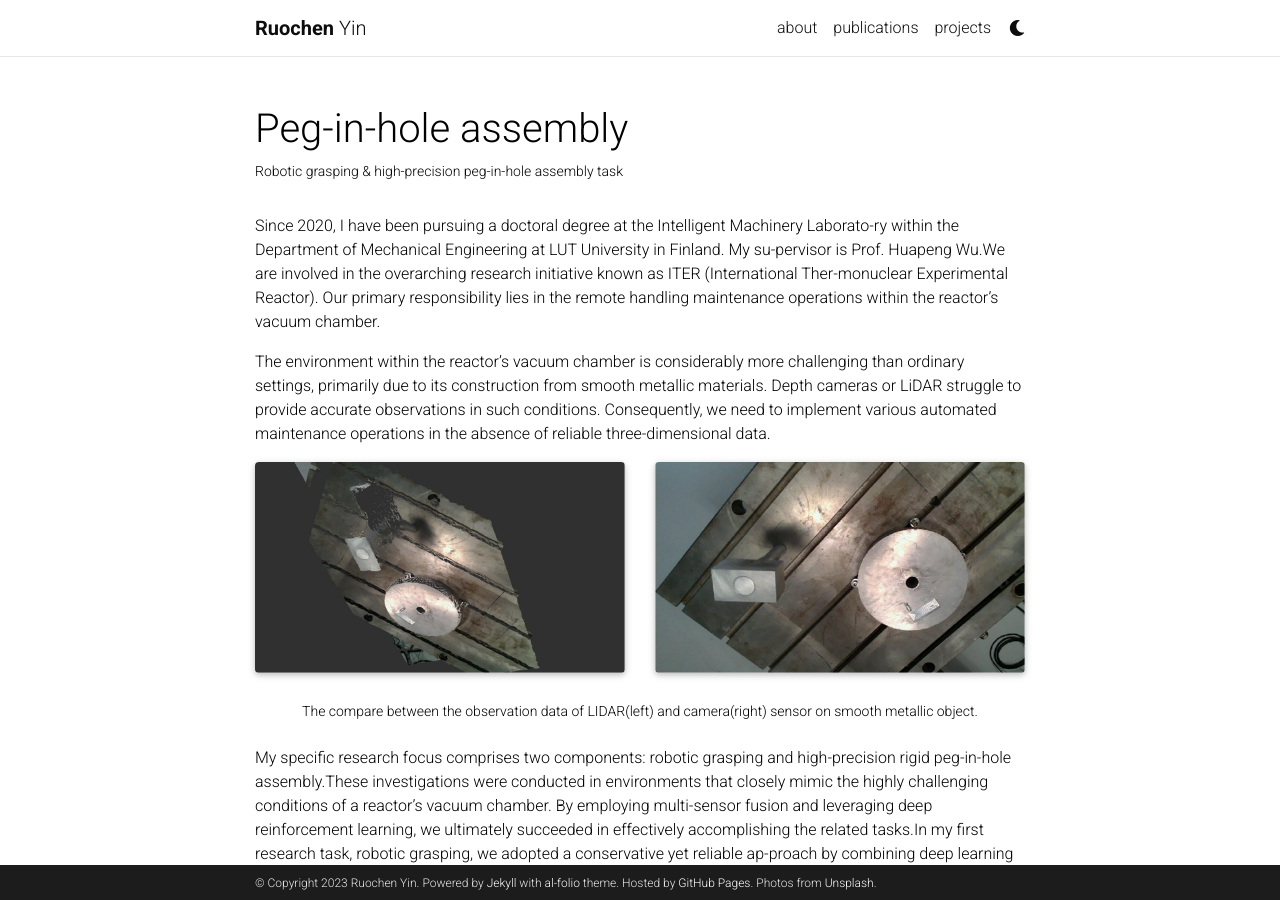
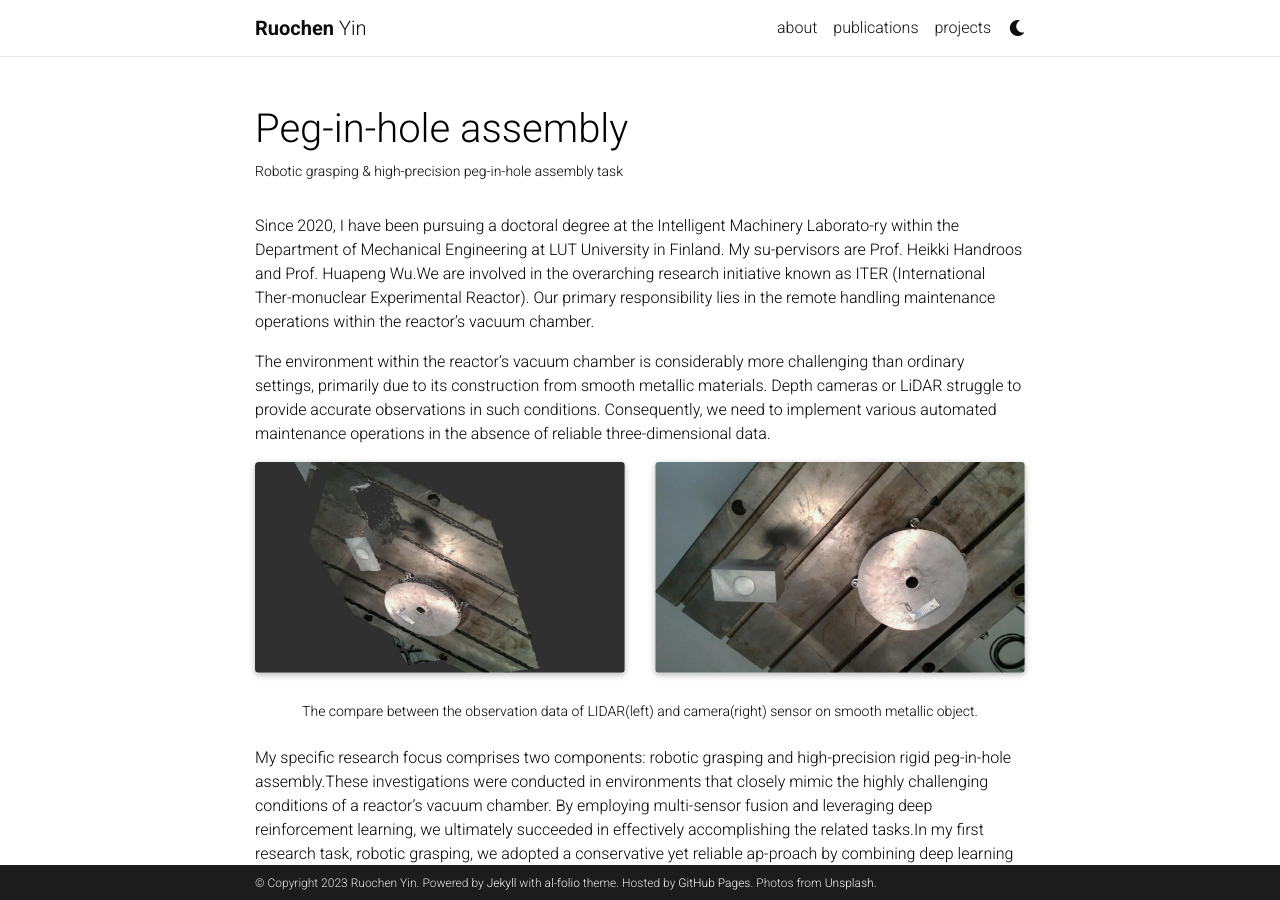
Before and after one commit to rolandying/rolandying.github.io, a Jekyll site: the page built from _projects/2_project.md, in a window 1280 px wide and 900 px high. Built offline with Jekyll 4.4.1, drawn with Linux system fonts in a browser that asks for light colours; comment, search, counter and statistics services are not loaded; a style sheet for code colours, icons or effects is not loaded.

Commit message:
Update 2_project.md

```diff
--- a/_projects/2_project.md
+++ b/_projects/2_project.md
@@ -7,7 +7,7 @@ importance: 2
 category: LUT
 ---
 
-Since 2020, I have been pursuing a doctoral degree at the Intelligent Machinery Laborato-ry within the Department of Mechanical Engineering at LUT University in Finland. My su-pervisor is Prof. Huapeng Wu.We are involved in the overarching research initiative known as ITER (International Ther-monuclear Experimental Reactor). Our primary responsibility lies in the remote handling maintenance operations within the reactor's vacuum chamber.
+Since 2020, I have been pursuing a doctoral degree at the Intelligent Machinery Laborato-ry within the Department of Mechanical Engineering at LUT University in Finland. My su-pervisors are Prof. Heikki Handroos and Prof. Huapeng Wu.We are involved in the overarching research initiative known as ITER (International Ther-monuclear Experimental Reactor). Our primary responsibility lies in the remote handling maintenance operations within the reactor's vacuum chamber.
 
 The environment within the reactor's vacuum chamber is considerably more challenging than ordinary settings, primarily due to its construction from smooth metallic materials. Depth cameras or LiDAR struggle to provide accurate observations in such conditions. Consequently, we need to implement various automated maintenance operations in the absence of reliable three-dimensional data.
 
```
